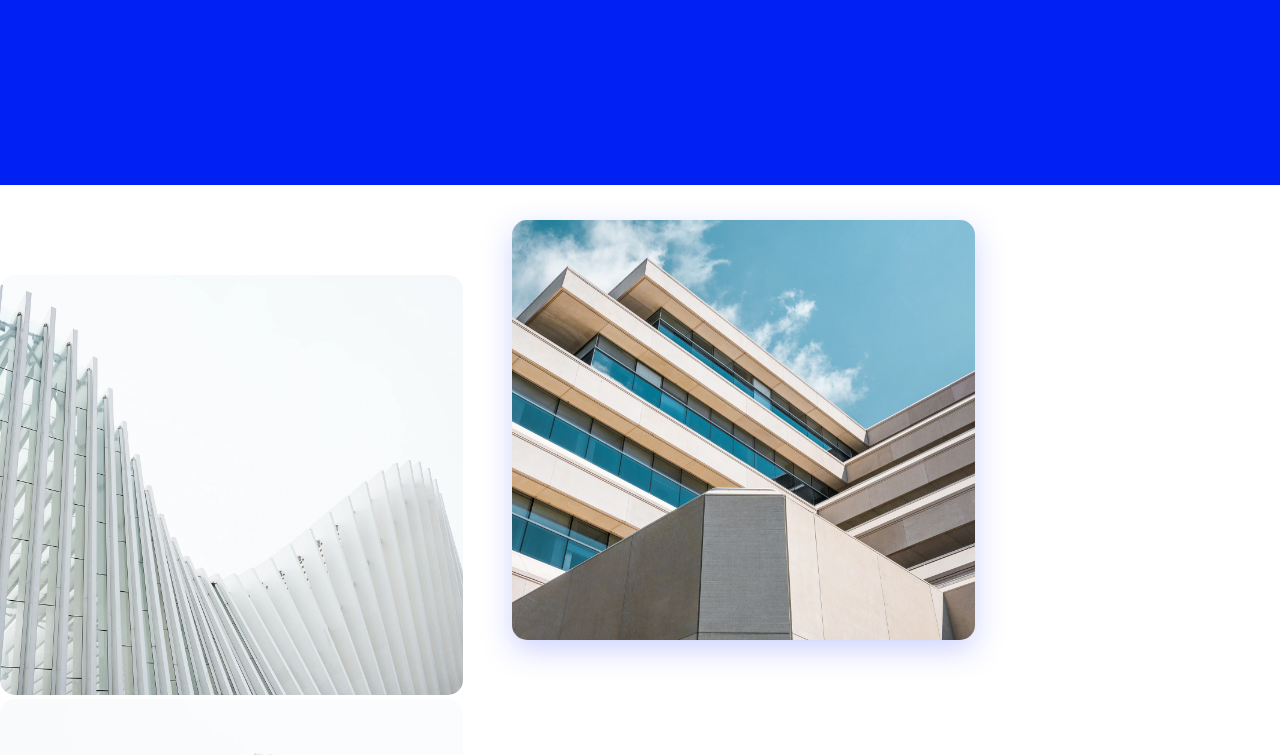
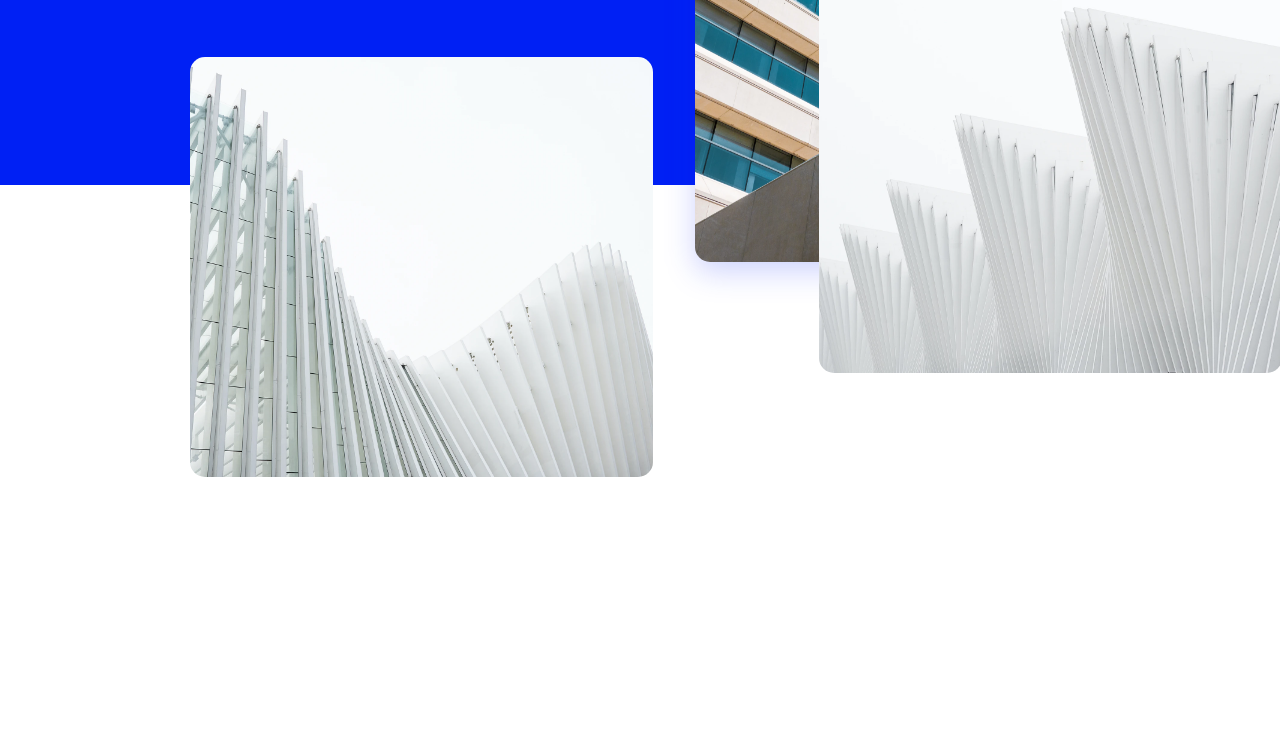
Before and after one commit to KOSHKA1/--7, a plain HTML site: page index.html in a window 1280 px wide. Shown: the part 123-878 px from the top of the page. After the commit the page ends 800 px from the top, so only its background shows below. Drawn offline with Linux system fonts and the light colour scheme.

Commit message:
html,style css

```diff
--- a/index.html
+++ b/index.html
@@ -18,8 +18,8 @@
     <section>
         <div class="container">
             <img src="IMG/Rectangle 18.png" alt="img" class="image1">
-            <img src="IMG/Rectangle 19.png" alt="img">
-            <img src="IMG/Rectangle 20.png" alt="img">
+            <img src="IMG/Rectangle 19.png" alt="img" class="image2">
+            <img src="IMG/Rectangle 20.png" alt="img" class="image3">
 
         </div>
     </section>
--- a/styles/style.css
+++ b/styles/style.css
@@ -21,3 +21,22 @@ a h1{
     padding-top: 70px;
     text-decoration: none;
 }
+header{
+    position: relative;
+}
+div .image1{
+    position: absolute;
+    top: 180px;
+    left: 190px;
+}
+div .image2{
+    position: absolute;
+    bottom: 360px;
+    left: 650px;
+
+}
+div .image3{
+    position: absolute;
+    bottom: 38%;
+    left: 64%;
+}
```
